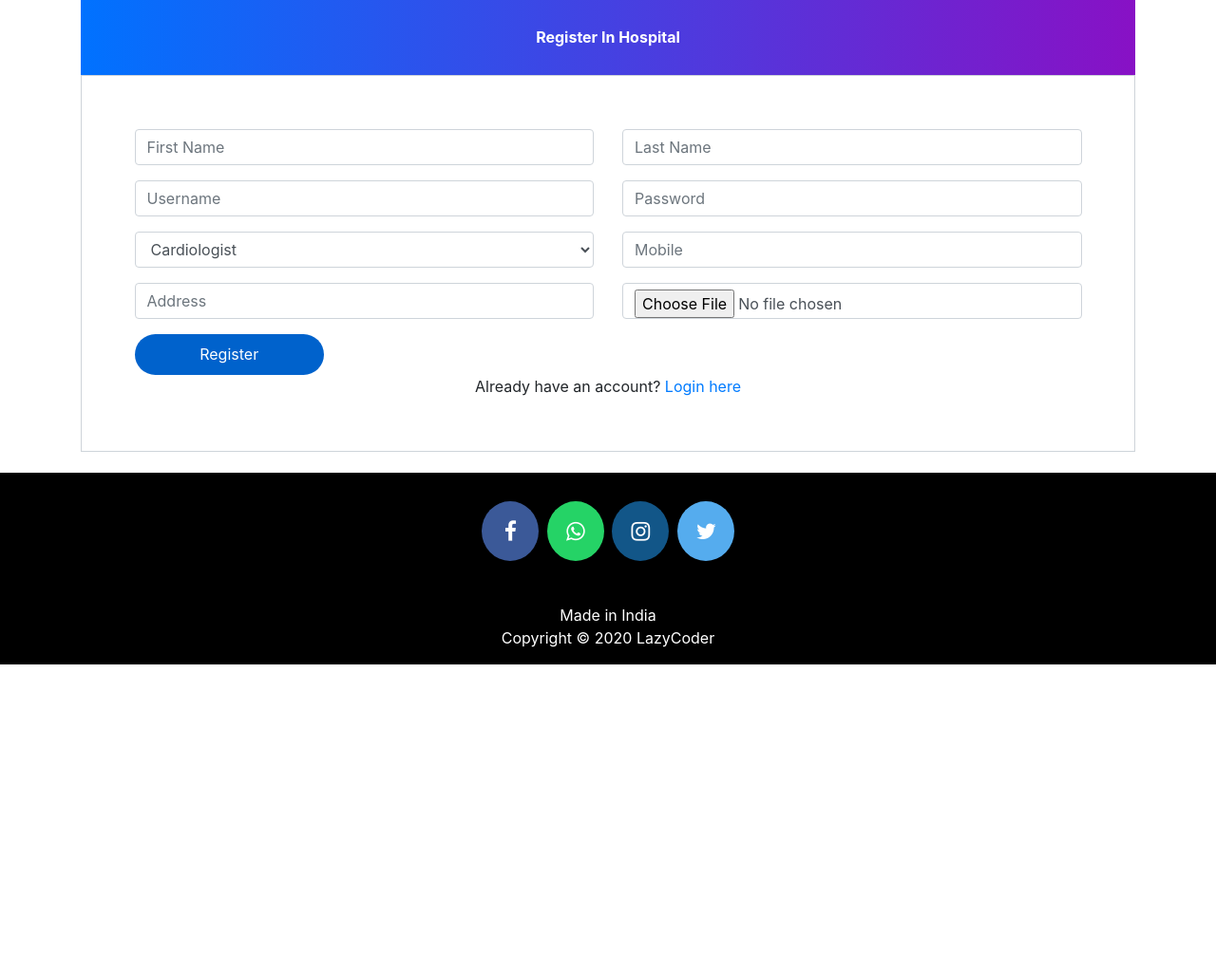
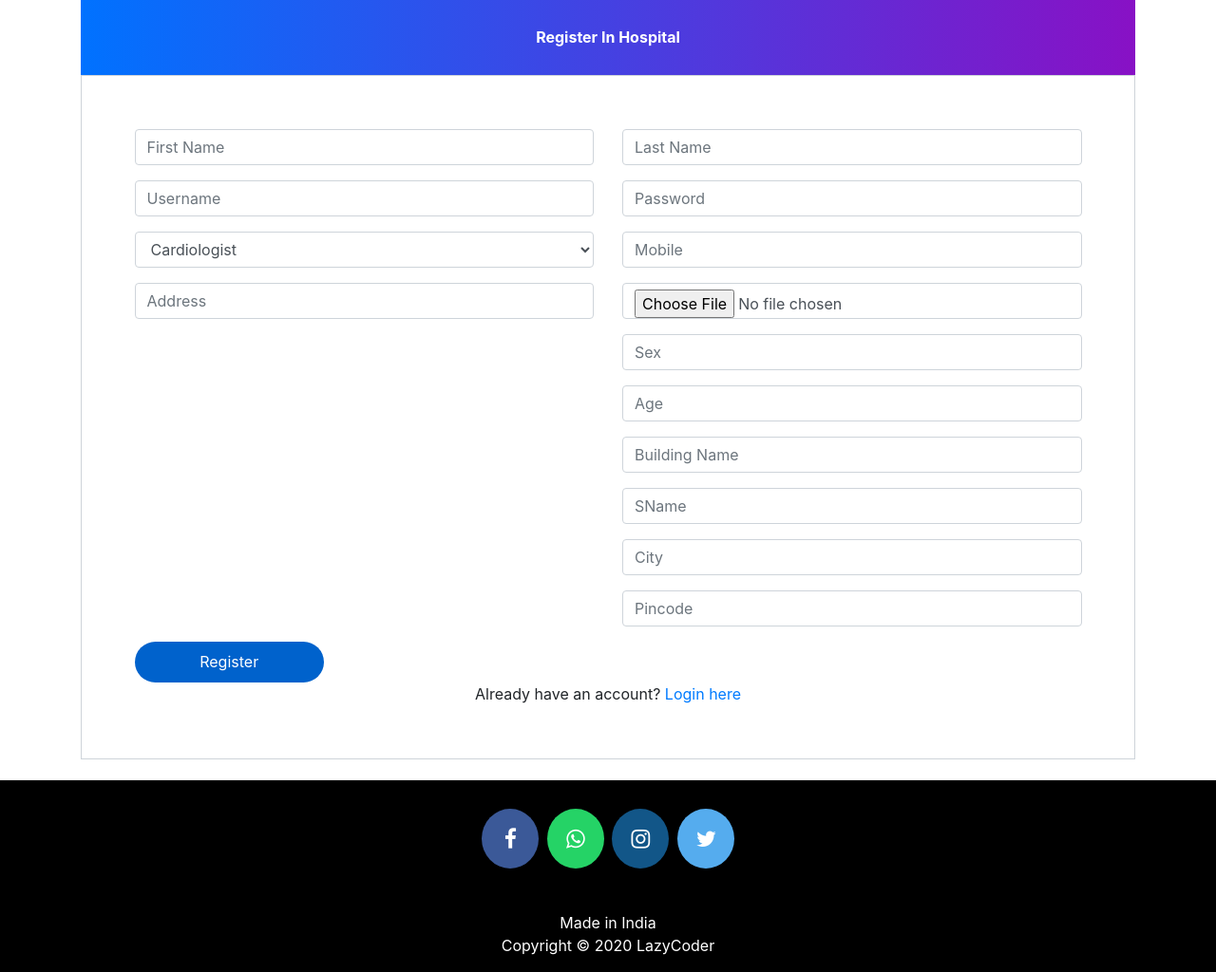
Before and after one commit to aayush1204/WDPROJECT, a Django app: page /doctorsignup in a window 1280 px wide. Shown: the part 97-1121 px from the top of the page at 95% size. Before the commit the page ends 797 px from the top, so only its background shows below. Run offline with Django 3.2, Linux system fonts and the light colour scheme; parts of the project's set-up code (start-up, migrations or seed data) failed here and were passed over; some libraries are stand-ins or nearby versions.

Commit message:
login done

```diff
--- a/hospital/admin.py
+++ b/hospital/admin.py
@@ -1,5 +1,5 @@
 from django.contrib import admin
-from .models import Doctor,Patient,Appointment,PatientDischargeDetails
+from .models import Doctor,Patient,Appointment,PatientDischargeDetails, Profile
 # Register your models here.
 class DoctorAdmin(admin.ModelAdmin):
     pass
@@ -9,6 +9,7 @@ class PatientAdmin(admin.ModelAdmin):
     pass
 admin.site.register(Patient, PatientAdmin)
 
+admin.site.register(Profile)
 class AppointmentAdmin(admin.ModelAdmin):
     pass
 admin.site.register(Appointment, AppointmentAdmin)
--- a/hospital/forms.py
+++ b/hospital/forms.py
@@ -47,6 +47,15 @@ class PatientForm(forms.ModelForm):
         fields=['address','mobile','status','symptoms','profile_pic']
 
 
+class ProfileForm(forms.ModelForm):
+    #this is the extrafield for linking patient and their assigend doctor
+    #this will show dropdown __str__ method doctor model is shown on html so override it
+    #to_field_name this will fetch corresponding value  user_id present in Doctor model and return it
+    # assignedDoctorId=forms.ModelChoiceField(queryset=models.Doctor.objects.all().filter(status=True),empty_label="Name and Department", to_field_name="user_id")
+    class Meta:
+        model=models.Profile
+        fields=['sex','age','Bname','Sname','pincode', 'city']
+
 
 class AppointmentForm(forms.ModelForm):
     doctorId=forms.ModelChoiceField(queryset=models.Doctor.objects.all().filter(status=True),empty_label="Doctor Name and Department", to_field_name="user_id")
--- a/hospital/models.py
+++ b/hospital/models.py
@@ -13,7 +13,7 @@ departments=[('Cardiologist','Cardiologist'),
 
 types = [('Xray','Xray')]
 class Doctor(models.Model):
-    user=models.OneToOneField(settings.AUTH_USER_MODEL,on_delete=models.CASCADE)
+    user=models.OneToOneField(User,on_delete=models.CASCADE)
     profile_pic= models.ImageField(upload_to='profile_pic/DoctorProfilePic/',null=True,blank=True)
     address = models.CharField(max_length=40)
     mobile = models.CharField(max_length=20,null=True)
@@ -31,7 +31,7 @@ class Doctor(models.Model):
 
 
 class Patient(models.Model):
-    user=models.OneToOneField(settings.AUTH_USER_MODEL,on_delete=models.CASCADE)
+    user=models.OneToOneField(User,on_delete=models.CASCADE)
     profile_pic= models.ImageField(upload_to='profile_pic/PatientProfilePic/',null=True,blank=True)
     address = models.CharField(max_length=40)
     mobile = models.CharField(max_length=20,null=False)
@@ -135,22 +135,31 @@ class Description(models.Model):
     # pid = models.ForeignKey(Patient, on_delete = models.CASCADE )
     # did = models.ForeignKey(Doctor, on_delete = models.CASCADE )
 
-from django.db import models
-from django.contrib.auth.models import AbstractUser
+# from django.db import models
+# from django.contrib.auth.models import AbstractUser
 
-class User(AbstractUser):
-    Fname = models.CharField(max_length=30, blank=True)
-    Lname = models.CharField(max_length=30, blank=True)
-    Mname = models.CharField(max_length=30, blank=True)
+# class User(AbstractUser):
+#     Fname = models.CharField(max_length=30, blank=True)
+#     Lname = models.CharField(max_length=30, blank=True)
+#     Mname = models.CharField(max_length=30, blank=True)
+#     sex = models.CharField(max_length=1, blank=True)
+#     age = models.IntegerField()
+#     Bname = models.CharField(max_length=30, blank=True)
+#     Sname = models.CharField(max_length=30, blank=True)
+#     city = models.CharField(max_length=30, blank=True)
+#     pincode= models.IntegerField()
+
+class Profile(models.Model):
     sex = models.CharField(max_length=1, blank=True)
     age = models.IntegerField()
     Bname = models.CharField(max_length=30, blank=True)
     Sname = models.CharField(max_length=30, blank=True)
     city = models.CharField(max_length=30, blank=True)
     pincode= models.IntegerField()
+    user=models.OneToOneField(User,on_delete=models.CASCADE)
 
 class PhoneNumber(models.Model):
-    user=models.ForeignKey(settings.AUTH_USER_MODEL,on_delete=models.CASCADE)
+    user=models.ForeignKey(User,on_delete=models.CASCADE)
     phone = models.IntegerField()
 
 class PrescribedIn(models.Model):
--- a/hospital/views.py
+++ b/hospital/views.py
@@ -57,9 +57,11 @@ def admin_signup_view(request):
 def doctor_signup_view(request):
     userForm=forms.DoctorUserForm()
     doctorForm=forms.DoctorForm()
-    mydict={'userForm':userForm,'doctorForm':doctorForm}
+    profileForm = forms.ProfileForm()
+    mydict={'userForm':userForm,'doctorForm':doctorForm, 'profileForm':profileForm}
     if request.method=='POST':
         userForm=forms.DoctorUserForm(request.POST)
+        profileForm=forms.ProfileForm(request.POST)
         doctorForm=forms.DoctorForm(request.POST,request.FILES)
         if userForm.is_valid() and doctorForm.is_valid():
             user=userForm.save()
@@ -68,6 +70,11 @@ def doctor_signup_view(request):
             doctor=doctorForm.save(commit=False)
             doctor.user=user
             doctor=doctor.save()
+
+            profile = profileForm.save(commit=False)
+            profile.user = user
+            profile = profile.save()
+
             my_doctor_group = Group.objects.get_or_create(name='DOCTOR')
             my_doctor_group[0].user_set.add(user)
         return HttpResponseRedirect('doctorlogin')
@@ -77,18 +84,26 @@ def doctor_signup_view(request):
 def patient_signup_view(request):
     userForm=forms.PatientUserForm()
     patientForm=forms.PatientForm()
-    mydict={'userForm':userForm,'patientForm':patientForm}
+    profileForm = forms.ProfileForm()
+    mydict={'userForm':userForm,'patientForm':patientForm, 'profileForm':profileForm}
     if request.method=='POST':
         userForm=forms.PatientUserForm(request.POST)
+        profileForm=forms.ProfileForm(request.POST)
         patientForm=forms.PatientForm(request.POST,request.FILES)
         if userForm.is_valid() and patientForm.is_valid():
             user=userForm.save()
             user.set_password(user.password)
             user.save()
+
             patient=patientForm.save(commit=False)
             patient.user=user
             patient.assignedDoctorId=request.POST.get('assignedDoctorId')
             patient=patient.save()
+
+            profile = profileForm.save(commit=False)
+            profile.user = user
+            profile = profile.save()
+
             my_patient_group = Group.objects.get_or_create(name='PATIENT')
             my_patient_group[0].user_set.add(user)
         return HttpResponseRedirect('patientlogin')
--- a/hospitalmanagement/settings.py
+++ b/hospitalmanagement/settings.py
@@ -146,4 +146,4 @@ EMAIL_HOST_PASSWORD = 'xyz' # host email password required
 EMAIL_RECEIVING_USER = ['to@gmail.com'] # email on which you will receive messages sent from website
 
 
-AUTH_USER_MODEL = 'hospital.User'
+# AUTH_USER_MODEL = 'hospital.User'
--- a/templates/hospital/doctorsignup.html
+++ b/templates/hospital/doctorsignup.html
@@ -101,6 +101,25 @@
                 {% render_field doctorForm.profile_pic required="required" class="form-control" placeholder="Profile Picture" %}
               </div>
 
+              <div class="form-group">
+                {% render_field profileForm.sex class="form-control" placeholder="Sex" %}
+              </div>
+              <div class="form-group">
+                {% render_field profileForm.age class="form-control" placeholder="Age" %}
+              </div>
+              <div class="form-group">
+                {% render_field profileForm.Bname class="form-control" placeholder="Building Name" %}
+              </div>
+              <div class="form-group">
+                {% render_field profileForm.Sname class="form-control" placeholder="SName" %}
+              </div>
+              <div class="form-group">
+                {% render_field profileForm.city class="form-control" placeholder="City" %}
+              </div>
+              <div class="form-group">
+                {% render_field profileForm.pincode class="form-control" placeholder="Pincode" %}
+              </div>
+
             </div>
           </div>
           <button type="submit" class="btnSubmit">Register</button>
```
Also changed, not shown: templates/hospital/patientsignup.html (+21 -0 lines), db.sqlite3, hospital/migrations/0020_auto_20201031_1553.py (added), static/profile_pic/DoctorProfilePic/mpex1aayushafter.PNG (added), static/profile_pic/DoctorProfilePic/mpex1aayushbefore.PNG (added), static/profile_pic/PatientProfilePic/mpex1aayushafter.PNG (added), static/profile_pic/PatientProfilePic/mpex1aayushbefore.PNG (added), static/profile_pic/PatientProfilePic/mpex1aayushbefore_5dckdZh.PNG (added), static/profile_pic/PatientProfilePic/mpex1aayushbefore_t7hkowP.PNG (added).
